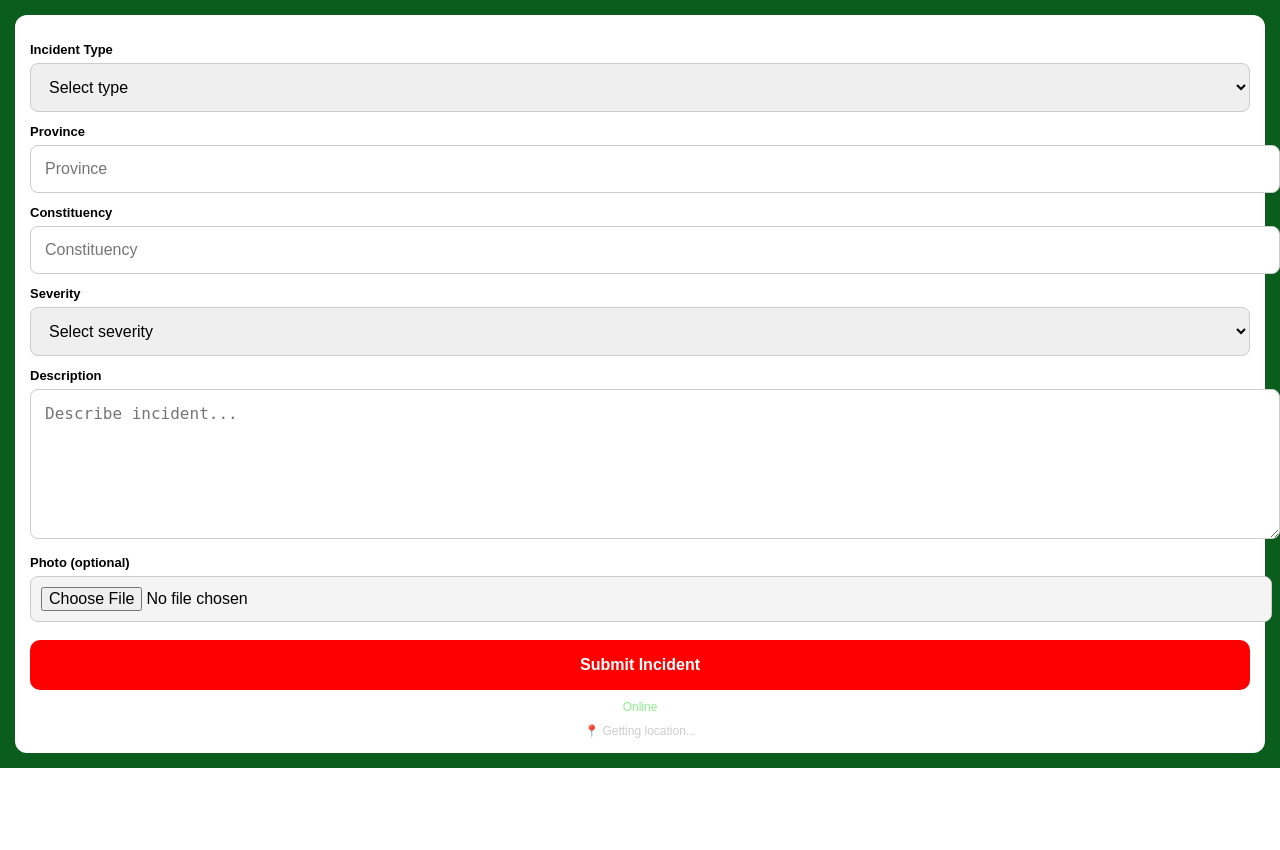
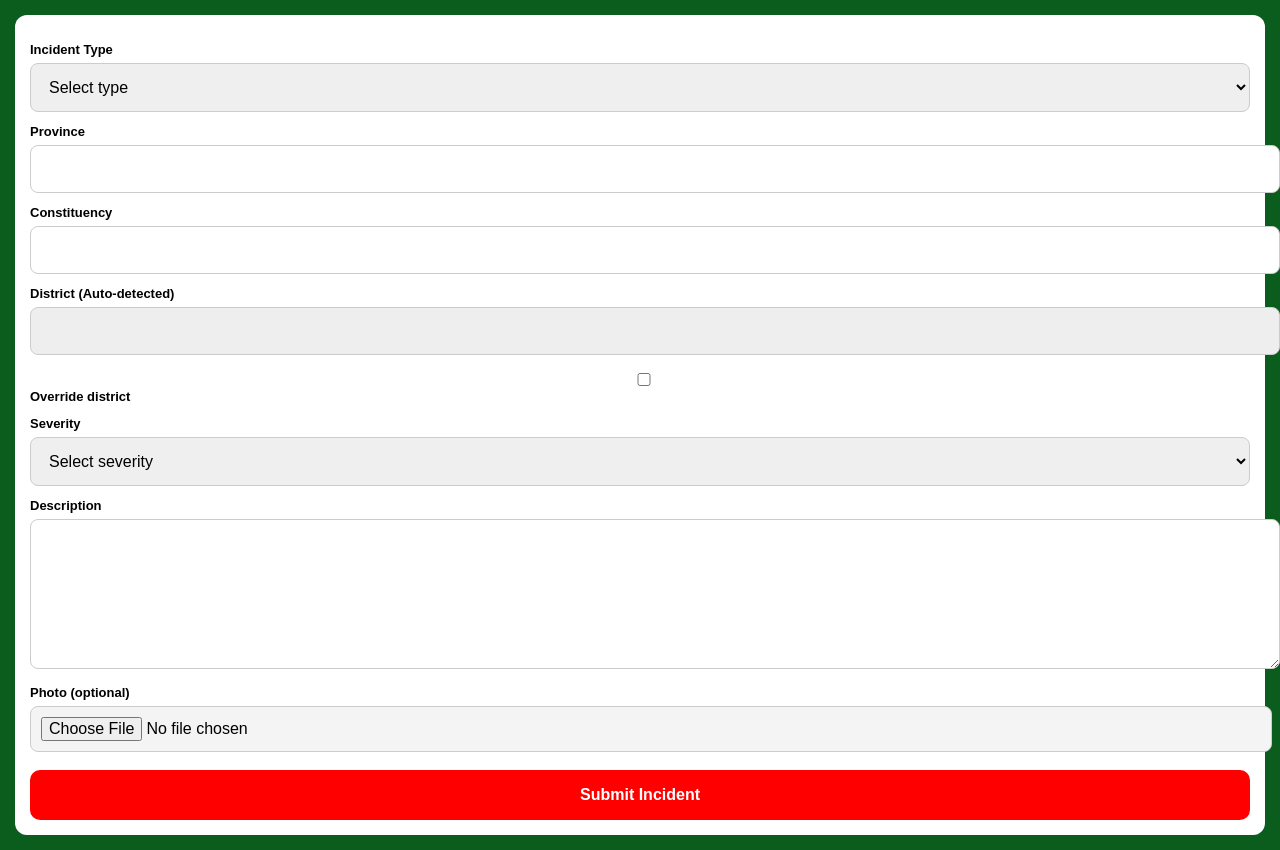
Before and after one commit to zambia-covid/PARTY_MEMBERSHIP, a Flask app: page /report_incident in a window 1280 px wide. Shown: the part 52-902 px from the top of the page. Before the commit the page ends 820 px from the top, so only its background shows below. Run offline with Flask 3, Linux system fonts and the light colour scheme; a user stored in the database is signed in; parts of the project's set-up code (start-up, migrations or seed data) failed here and were passed over; some libraries are stand-ins or nearby versions.

Commit message:
Update report_incident.html

```diff
--- a/templates/report_incident.html
+++ b/templates/report_incident.html
@@ -68,22 +68,27 @@ button{
     font-weight:bold;
 }
 
-button:active{
-    transform:scale(0.98);
-}
-
-.status{
-    text-align:center;
-    font-size:12px;
-    margin-top:10px;
-    color:#ccc;
-}
-
 #preview{
     margin-top:10px;
     width:100%;
     border-radius:8px;
     display:none;
+}
+
+/* District styling */
+#districtDisplay{
+    background:#eee;
+    font-weight:bold;
+}
+
+.hidden{
+    display:none;
+}
+
+.override-warning{
+    font-size:12px;
+    color:orange;
+    margin-top:5px;
 }
 </style>
 </head>
@@ -93,8 +98,8 @@ button:active{
 <div class="header">🚨 Report Incident</div>
 
 <div class="container">
+<div class="card">
 
-<div class="card">
 <form method="POST" enctype="multipart/form-data" id="incidentForm">
 
 <label>Incident Type</label>
@@ -107,10 +112,25 @@ button:active{
 </select>
 
 <label>Province</label>
-<input name="province" placeholder="Province" required>
+<input name="province" required>
 
 <label>Constituency</label>
-<input name="constituency" placeholder="Constituency" required>
+<input name="constituency" id="constituencyInput" required>
+
+<!-- AUTO DISTRICT -->
+<label>District (Auto-detected)</label>
+<input id="districtDisplay" readonly>
+
+<!-- 🔥 OVERRIDE OPTION -->
+<label>
+<input type="checkbox" id="overrideToggle"> Override district
+</label>
+
+<div id="manualDistrictGroup" class="hidden">
+    <label>Enter District</label>
+    <input name="district_manual" id="districtManual" placeholder="Type district manually">
+    <div class="override-warning">⚠️ Manual override used — ensure accuracy</div>
+</div>
 
 <label>Severity</label>
 <select name="severity" required>
@@ -122,14 +142,13 @@ button:active{
 </select>
 
 <label>Description</label>
-<textarea name="description" placeholder="Describe incident..." required></textarea>
+<textarea name="description" required></textarea>
 
 <label>Photo (optional)</label>
-<input class="file" type="file" name="photo" accept="image/*" capture="environment" id="photoInput">
+<input class="file" type="file" name="photo" accept="image/*" id="photoInput">
 
 <img id="preview">
 
-<!-- 🔴 GPS FIELDS -->
 <input type="hidden" name="latitude" id="latitude">
 <input type="hidden" name="longitude" id="longitude">
 
@@ -137,91 +156,83 @@ button:active{
 
 </form>
 
-<div class="status" id="statusText"></div>
-<div class="status" id="gpsStatus">📍 Getting location...</div>
-
 </div>
-
 </div>
 
 <script>
 // =====================
-// 📸 IMAGE PREVIEW
+// IMAGE PREVIEW
 // =====================
-document.getElementById("photoInput").addEventListener("change", function(e){
+photoInput.addEventListener("change", function(e){
     const file = e.target.files[0];
     if(file){
         const reader = new FileReader();
         reader.onload = function(e){
-            const img = document.getElementById("preview");
-            img.src = e.target.result;
-            img.style.display = "block";
+            preview.src = e.target.result;
+            preview.style.display = "block";
         }
         reader.readAsDataURL(file);
     }
 });
 
 // =====================
-// 🚀 SUBMIT STATE
+// DISTRICT MAPPING
 // =====================
-document.getElementById("incidentForm").addEventListener("submit", function(){
-    const btn = document.getElementById("submitBtn");
-    btn.innerText = "Submitting...";
-    btn.disabled = true;
+const mapping = {
+    "kabwata": "lusaka",
+    "kamwala": "lusaka",
+    "munali": "lusaka",
+    "chadiza": "chadiza",
+    "chipata central": "chipata"
+};
+
+function normalize(v){
+    return (v || "").toLowerCase().trim();
+}
+
+const constituencyInput = document.getElementById("constituencyInput");
+const districtDisplay = document.getElementById("districtDisplay");
+
+const overrideToggle = document.getElementById("overrideToggle");
+const manualGroup = document.getElementById("manualDistrictGroup");
+
+const manualInput = document.getElementById("districtManual");
+
+// Auto mapping
+constituencyInput.addEventListener("input", function(){
+    const key = normalize(this.value);
+
+    if(mapping[key]){
+        districtDisplay.value = mapping[key];
+        districtDisplay.style.color = "green";
+    } else {
+        districtDisplay.value = "Unknown";
+        districtDisplay.style.color = "orange";
+    }
+});
+
+// Toggle manual override
+overrideToggle.addEventListener("change", function(){
+
+    if(this.checked){
+        manualGroup.classList.remove("hidden");
+        districtDisplay.style.opacity = 0.5;
+    } else {
+        manualGroup.classList.add("hidden");
+        districtDisplay.style.opacity = 1;
+        manualInput.value = "";
+    }
 });
 
 // =====================
-// 🌐 ONLINE STATUS
+// GPS
 // =====================
-function updateStatus(){
-    const el = document.getElementById("statusText");
-    if(navigator.onLine){
-        el.innerText = "Online";
-        el.style.color = "lightgreen";
-    } else {
-        el.innerText = "Offline — will retry";
-        el.style.color = "orange";
+navigator.geolocation.getCurrentPosition(
+    pos => {
+        latitude.value = pos.coords.latitude;
+        longitude.value = pos.coords.longitude;
     }
-}
-
-window.addEventListener("online", updateStatus);
-window.addEventListener("offline", updateStatus);
-updateStatus();
-
-// =====================
-// 📍 GPS CAPTURE (NEW)
-// =====================
-function getLocation(){
-    const gpsEl = document.getElementById("gpsStatus");
-
-    if(!navigator.geolocation){
-        gpsEl.innerText = "GPS not supported";
-        gpsEl.style.color = "orange";
-        return;
-    }
-
-    navigator.geolocation.getCurrentPosition(
-        function(position){
-            document.getElementById("latitude").value = position.coords.latitude;
-            document.getElementById("longitude").value = position.coords.longitude;
-
-            gpsEl.innerText = "📍 Location captured";
-            gpsEl.style.color = "lightgreen";
-        },
-        function(error){
-            gpsEl.innerText = "⚠️ Location denied";
-            gpsEl.style.color = "orange";
-            console.log(error);
-        },
-        {
-            enableHighAccuracy: true,
-            timeout: 10000
-        }
-    );
-}
-
-// run on load
-window.onload = getLocation;
+);
 </script>
 
 </body>
```
